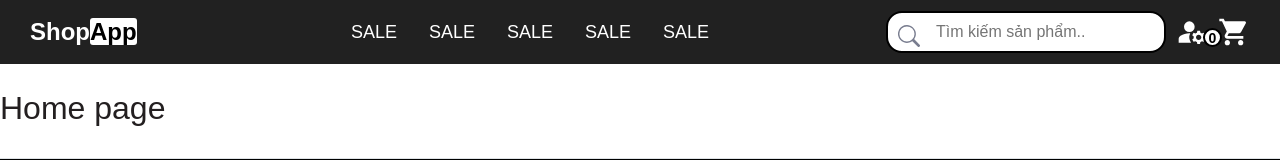
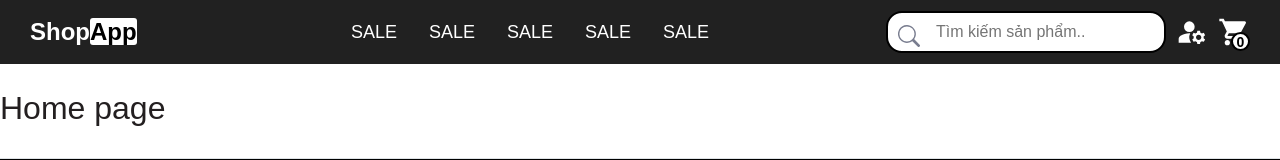
Before and after one commit to 21522402/SE347.O12-Cong_Nghe_Web_Va_Ung_Dung, a React (Create React App) app in the folder shop-app-client/: page /user in a window 1280 px wide. Shown: the top 160 px of the page. Built offline with nearby package versions, Linux system fonts and the light colour scheme; a web font is replaced by a local one.

Commit message:
fix header

```diff
--- a/shop-app-client/src/components/Layout/LayoutNoSidebar/Header/Header.module.scss
+++ b/shop-app-client/src/components/Layout/LayoutNoSidebar/Header/Header.module.scss
@@ -74,7 +74,7 @@ a {
 .header-actions {
     display: flex;
     align-items: center;
-
+    position: relative;
 
 }
 
@@ -104,7 +104,7 @@ a {
 .site-header__cartcount {
     position: absolute;
     top: 28px;
-    right: 58px;
+    right: 0px;
     font-size: 14px;
     border-radius: 50%;
     width: 19px;
```
